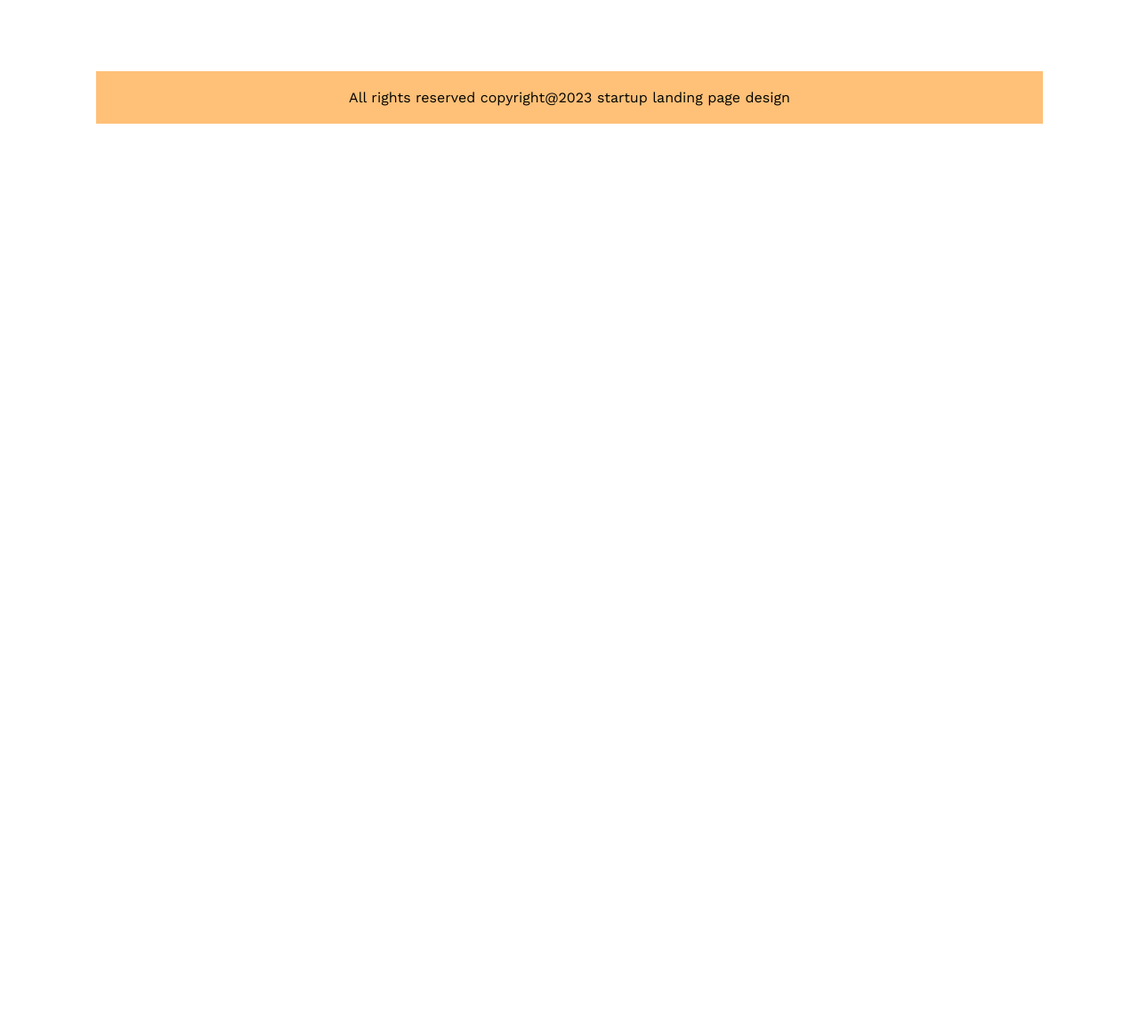
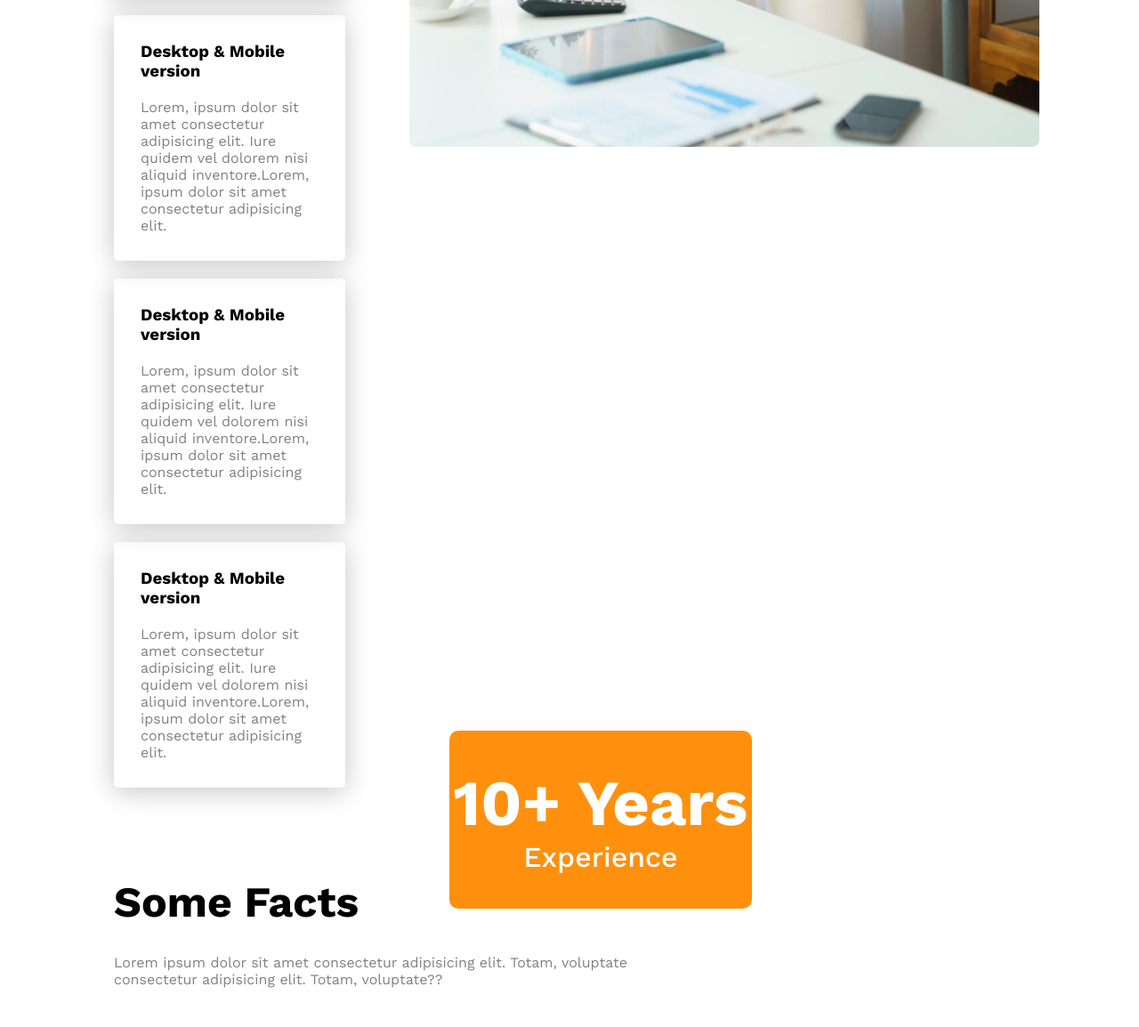
Before and after one commit to Jaber4770/g3-architects, a plain HTML site: page index.html in a window 1280 px wide. Shown: the part 2363-3517 px from the top of the page at 89% size. Before the commit the page ends 2552 px from the top, so only its background shows below. Drawn offline with nearby package versions, Linux system fonts and the light colour scheme.

Commit message:
feature section done

```diff
--- a/css/style.css
+++ b/css/style.css
@@ -120,6 +120,7 @@ nav h3{
 /* Feature list section */
 .feature-list-container{
     display: flex;
+    position: relative;
 }
 .feature-list-title{
     font-size: 3.5rem;
@@ -127,7 +128,6 @@ nav h3{
     padding-left: 15px;
 }
 .feature-list-info{
-    width: 50%;
     padding-top: 2%;
     padding-right: 7%;
 }
@@ -135,21 +135,35 @@ nav h3{
     padding-top: 25px;
 
 }
-
 .feature-box{
-    box-shadow: 0px 0px 5px 2px rgb(197, 197, 197);
-    padding: 20px 15px;
+    box-shadow: 0px 4px 30px 0px rgb(197, 197, 197);
+    padding: 30px;
     border-radius: 5px;
     margin-top: 20px;
 }
-
-
-
-.feature-img-container{
-    width: 50%;
+.feature-box>p{
+    padding-top: 20px;
 }
-.feature-img-container img{
-/* height: 80%;} */
+.experience{
+    height: 200px;
+    width: 340px;
+    background-color: #FF900E;
+    position: absolute;
+    bottom: -8%;
+    right: 30%;
+    border-radius: 10px;
+    text-align: center;
+    color: white;
+    font-size: 3rem;
+    font-weight: 700;
+    display: flex;
+    align-items: center;
+    justify-content: center;
+    flex-direction: column;
+}
+.experience-p{
+    font-weight: 500;
+    font-size: 2rem;
 }
 
 /* fact style */
@@ -161,7 +175,6 @@ nav h3{
 }
 .fact-cart{
     display: flex;
-    justify-content: space-between;
     padding: 0px 100px;
 }
 .fact-box{
@@ -174,6 +187,7 @@ nav h3{
 }
 .fact-box h2{
     padding: 10px 0;
+    font-size: 2.5rem;
 }
 /* sponsor section style */
 .sponsor{
@@ -210,9 +224,6 @@ footer{
 
 
 
-.hide{
-    display: none;
-}
 /* Responsive style */
 /* small device */
 @media screen and (max-width: 576px) {
--- a/index.html
+++ b/index.html
@@ -54,9 +54,9 @@
         <!-- Team section end -->
 
         <!-- Feature section start -->
-        <section class="feature-list-container hide">
+        <section class="feature-list-container">
             <div class="feature-list-info">
-                <h2 class="feature-list-title">Features you will love & enjoy</h2>
+                <h2 class="feature-list-title">Features you will <br> love & enjoy</h2>
                 <p class="text-gray list-description">There are many variations of passages of Lorem Ipsum available,
                     but the majority have suffered alteration in some form, by injected humour, or randomised words
                     which don't look even by injected humour, or randomised words which don't look even by injected
@@ -86,6 +86,10 @@
             </div>
             <div class="feature-img-container">
                 <img src="/images/architect.png" alt="">
+            </div>
+            <div class="experience">
+                <h1>10+ Years</h1>
+                <p class="experience-p">Experience</p>
             </div>
         </section>
         <!-- Feature sectoin end -->
@@ -137,9 +141,11 @@
         </section>
         <!-- Sponsor Section End -->
     </main>
+    <!-- footer start -->
     <footer>
         <p class="footer-text">All rights reserved copyright@2023 startup landing page design</p>
     </footer>
+    <!-- footer End -->
 </body>
 
 </html>
```
